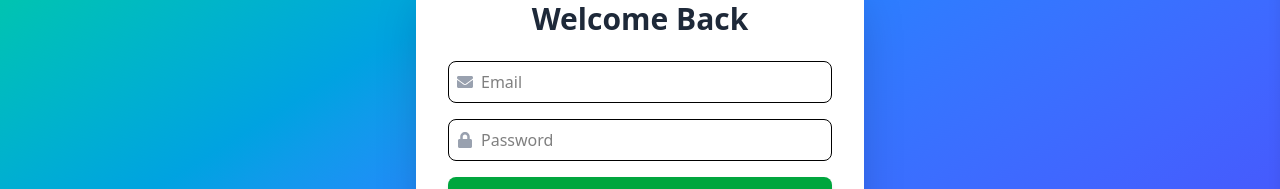
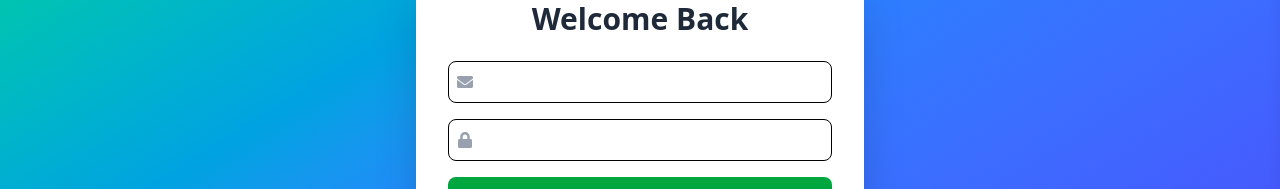
Before and after one commit to imsaravanakumar/Tech-Store, a React (Vite) app in the folder frontend/: page /login in a window 1280 px wide. Shown: the part 381-570 px from the top of the page. Built offline with nearby package versions, Linux system fonts and the light colour scheme; no server answers.

Commit message:
Update Login.jsx

```diff
--- a/frontend/src/pages/Login.jsx
+++ b/frontend/src/pages/Login.jsx
@@ -61,7 +61,7 @@ const Login = ({ setToken }) => {
               value={form.email}
               onChange={handleChange}
               required
-              className="flex-1 bg-transparent outline-none"
+              className="flex-1 bg-transparent outline-none text-white"
             />
           </div>
 
@@ -74,7 +74,7 @@ const Login = ({ setToken }) => {
               value={form.password}
               onChange={handleChange}
               required
-              className="flex-1 bg-transparent outline-none"
+              className="flex-1 bg-transparent outline-none text-white"
             />
           </div>
 
```
